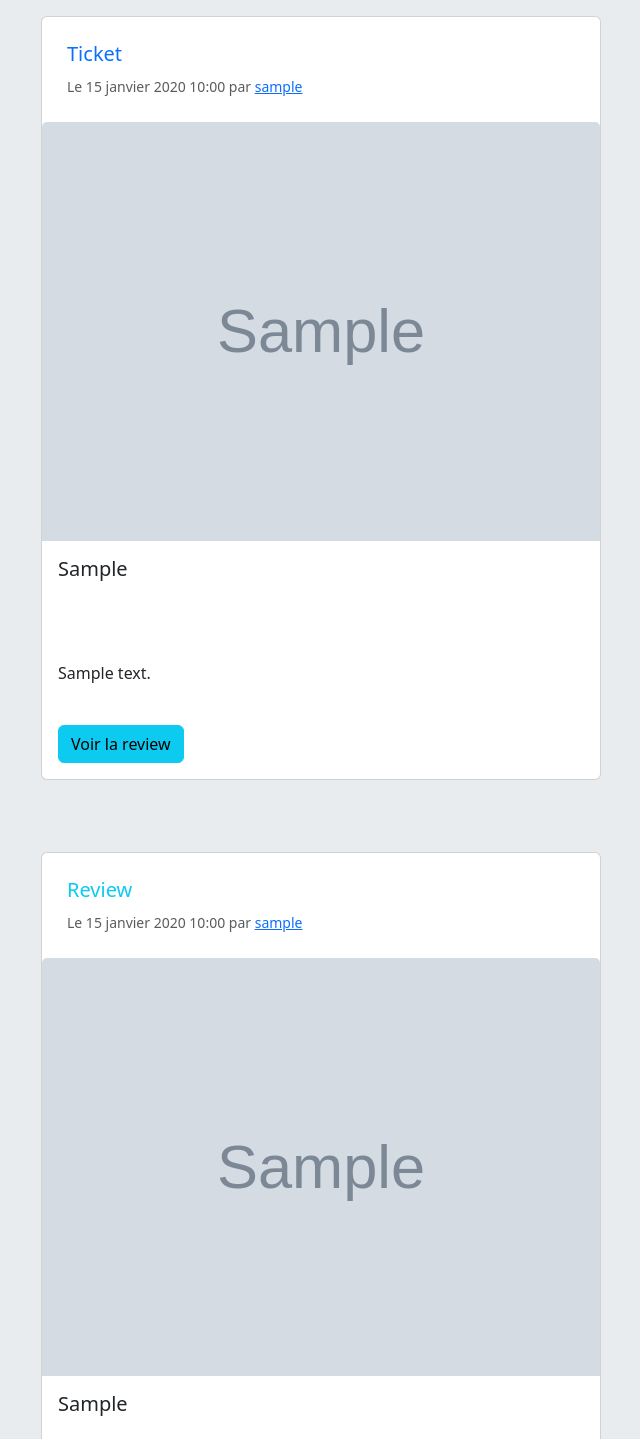
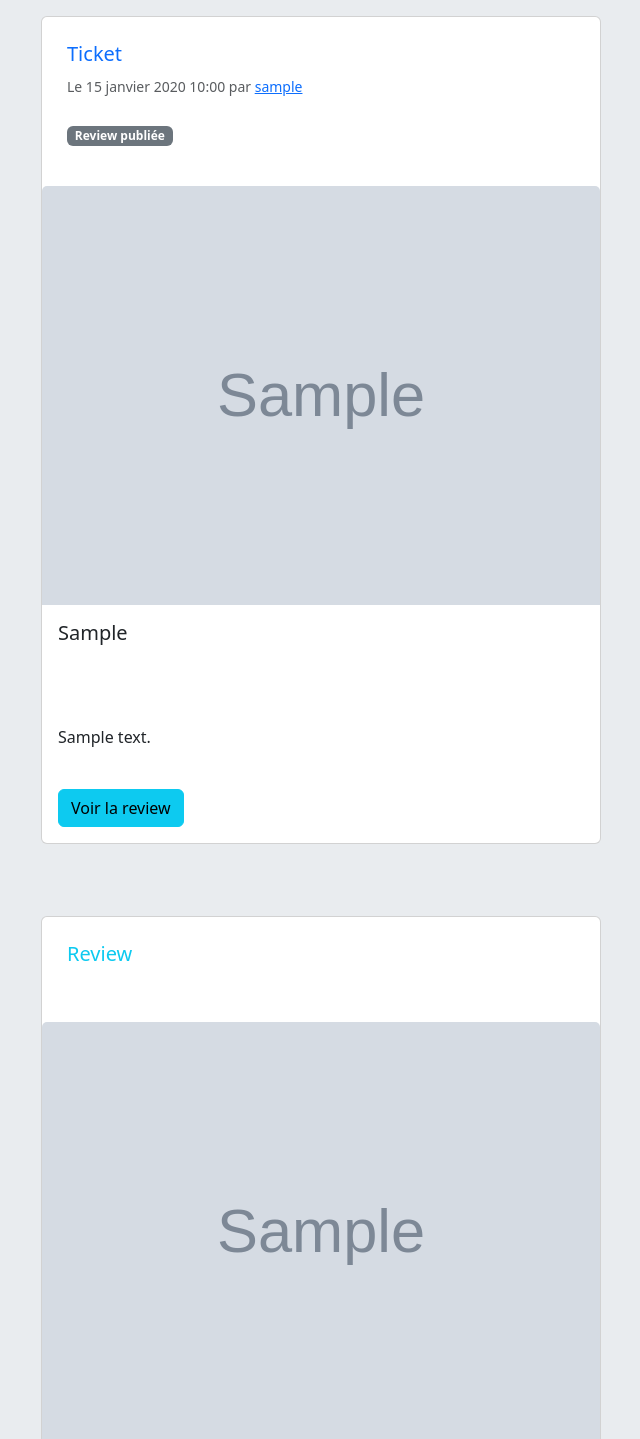
Before and after one commit to Al3xBrs/LITReview, a Django app: page /home/ in a window 1280 px wide. Shown: the part 73-1512 px from the top of the page, without its empty margins (41-681 px from the left). Run offline with Django 4.2, Linux system fonts and the light colour scheme; a user stored in the database is signed in; tables that the repository leaves empty hold one stand-in row (values such as "Sample post"); grey boxes marked "Sample" are stand-in pictures.

Commit message:
update gfx

```diff
--- a/LITReview/articles/templates/articles/home.html
+++ b/LITReview/articles/templates/articles/home.html
@@ -6,12 +6,21 @@
         <div class="card" style="width: 35rem;">
             <div class="post_head">
                 <div class="post_content_type">
-                    {% if post.content_type == "ticket" %}
+                    {% if post.content_type == "ticket" and post.review_posted %}
                     <h5 class="card-title text-primary">Ticket</h5>
+                    <small class="text-muted">Le {{ post.time_created }} par <a href="{% url 'profil_page' post.user.id %}">{{ post.user.username }}</a></small>
+                    <br><br>
+                    <p class="badge bg-secondary">Review publiée</p>
+
+                    {% elif post.content_type == "ticket" and post.review_posted is False %}
+                    <h5 class="card-title text-primary">Ticket</h5>
+                    <small class="text-muted">Le {{ post.time_created }} par <a href="{% url 'profil_page' post.user.id %}">{{ post.user.username }}</a></small>
+                    <br><br>
+                    <span class="badge bg-secondary">En attente de review.</span>
                     {% else %}
                     <h5 class="card-title text-info">Review</h5>
                     {% endif %}
-                    <small class="text-muted">Le {{ post.time_created }} par <a href="{% url 'profil_page' post.user.id %}">{{ post.user.username }}</a></small>
+
                     <br><br>
                 </div>
             </div>
```
Also changed, not shown: LITReview/users/templates/users/inscription.html (+7 -0 lines), LITReview/media/1_l8Crpfq.jpeg (added).
